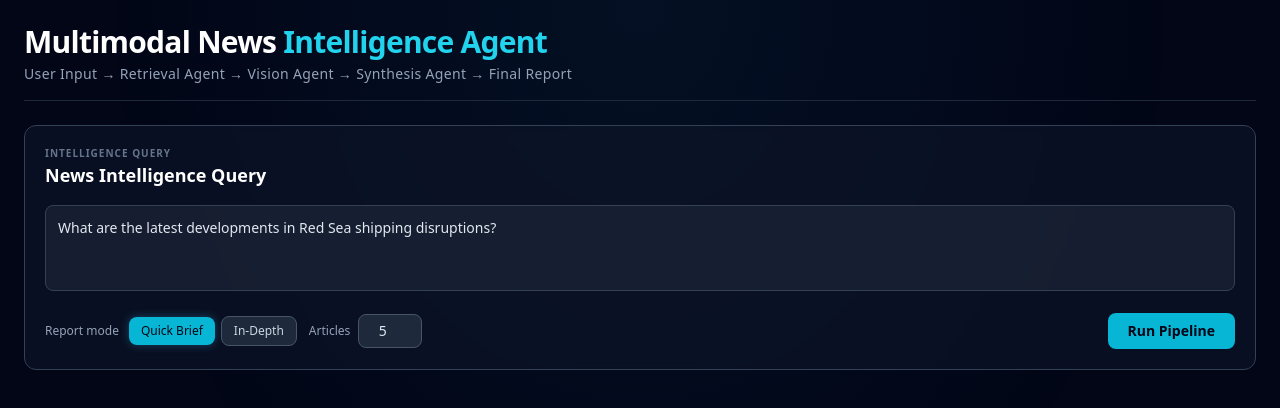
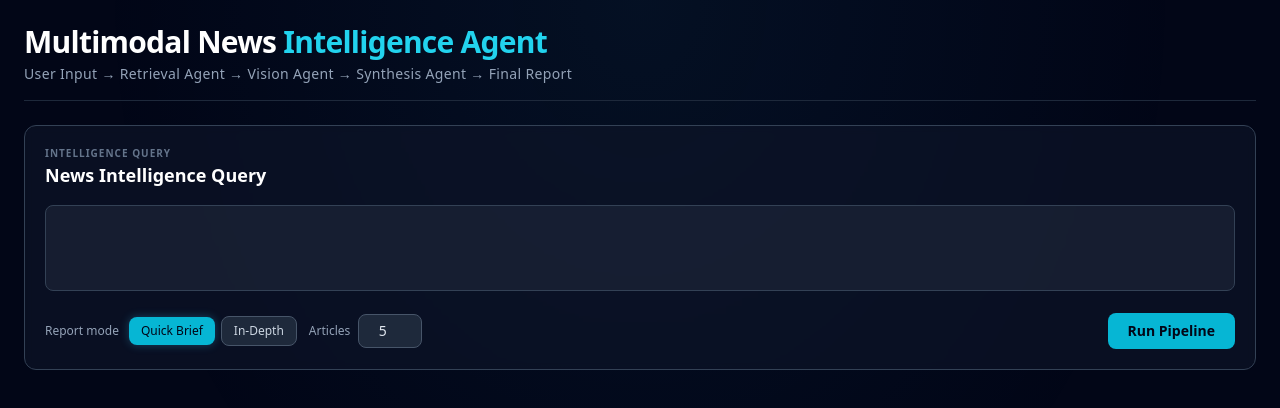
Before and after one commit to cobycolvin/News-intelligence-agent, a React (Vite) app in the folder frontend/: page / in a window 1280 px wide. Shown: the top 408 px of the page. Built offline with nearby package versions, Linux system fonts and the light colour scheme; no server answers; the HTML template or start-up script is replaced by a standard one.

Commit message:
Blank default query input

```diff
--- a/frontend/src/components/QueryForm.tsx
+++ b/frontend/src/components/QueryForm.tsx
@@ -6,7 +6,7 @@ interface Props {
 }
 
 export function QueryForm({ onSubmit, loading }: Props) {
-  const [query, setQuery] = useState('What are the latest developments in Red Sea shipping disruptions?')
+  const [query, setQuery] = useState('')
   const [maxArticles, setMaxArticles] = useState(5)
   const [reportDepth, setReportDepth] = useState<'brief' | 'in_depth'>('brief')
 
```
